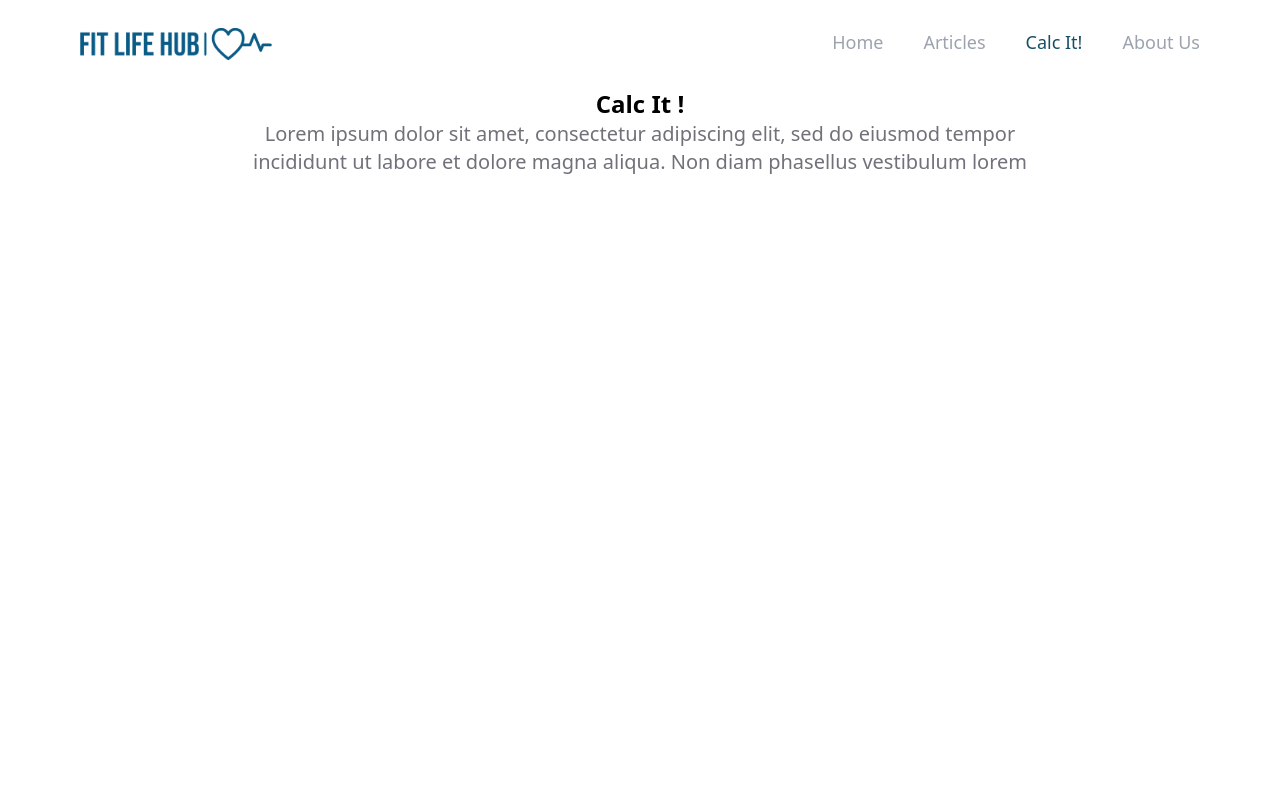
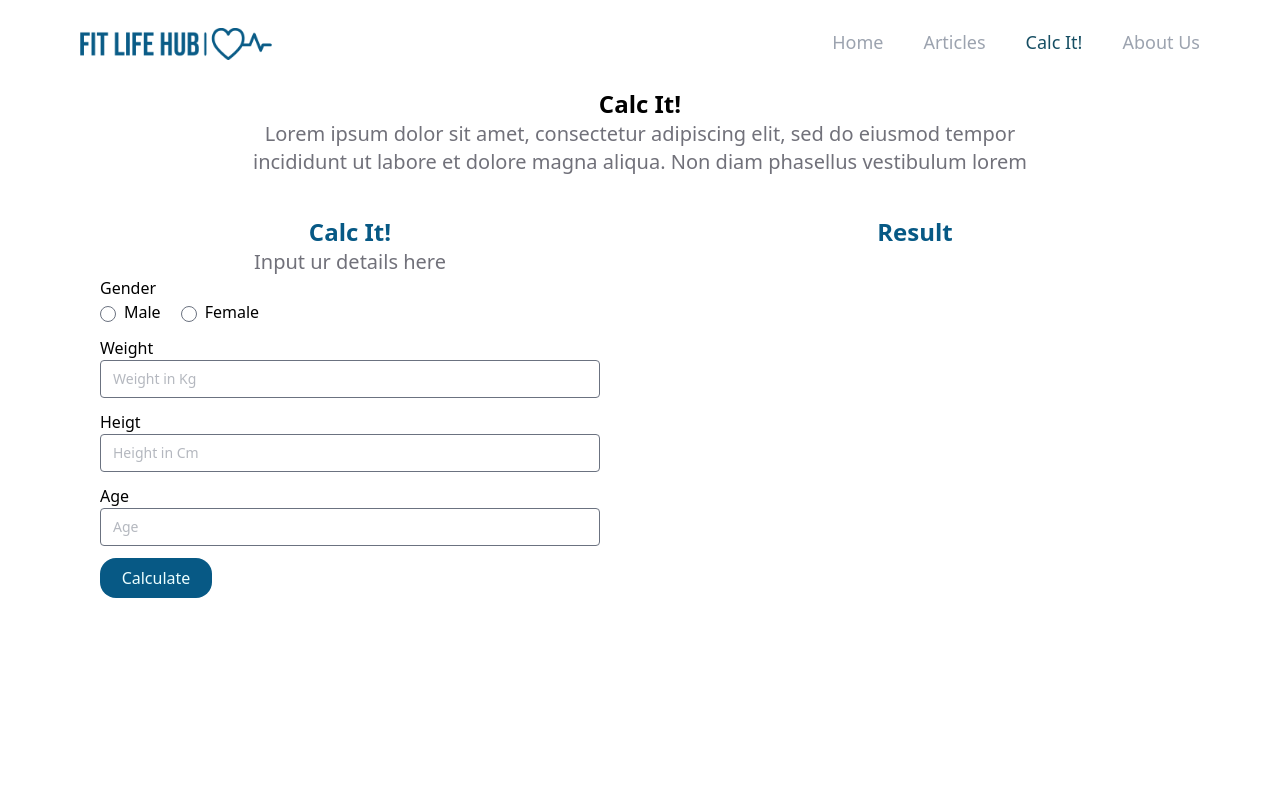
Before and after one commit to praset911/Capstone_Project, a React (Vite) app: page /calculator in a window 1280 px wide. Shown: the top 800 px of the page. Built offline with nearby package versions, Linux system fonts and the light colour scheme.

Commit message:
Calculator

```diff
--- /dev/null
+++ b/src/components/Fragments/BMIRes.jsx
@@ -0,0 +1,18 @@
+/* eslint-disable react/prop-types */
+// eslint-disable-next-line no-unused-vars
+import React from "react";
+
+const BMIResult = ({ bmi }) => (
+  <div className="items-center">
+    <h2>Your BMI is: {bmi}</h2>
+    <p>Interpretation:</p>
+    <ul>
+      <li>Underweight: BMI less than 18.5</li>
+      <li>Normal weight: BMI between 18.5 and 24.9</li>
+      <li>Overweight: BMI between 25 and 29.9</li>
+      <li>Obesity: BMI 30 or greater</li>
+    </ul>
+  </div>
+);
+
+export default BMIResult;
--- /dev/null
+++ b/src/components/Utils/BMICal.jsx
@@ -0,0 +1,10 @@
+// BMIUtils.js
+const calculateBMI = (weight, height) => {
+  if (weight && height) {
+    const heightInMeters = height / 100;
+    return (weight / (heightInMeters * heightInMeters)).toFixed(2);
+  }
+  return null;
+};
+
+export { calculateBMI };
--- a/src/pages/Calculator.jsx
+++ b/src/pages/Calculator.jsx
@@ -1,22 +1,119 @@
-const Home = () => {
+/* eslint-disable no-unused-vars */
+import React, { useState } from "react";
+import { calculateBMI } from "../components/Utils/BMICal";
+import BMIResult from "../components/Fragments/BMIRes";
+
+const Calculator = () => {
+  const [weight, setWeight] = useState("");
+  const [height, setHeight] = useState("");
+  const [bmi, setBMI] = useState(null);
+
+  const handleWeightChange = (e) => {
+    setWeight(e.target.value);
+  };
+
+  const handleHeightChange = (e) => {
+    setHeight(e.target.value);
+  };
+
+  const handleCalculateBMI = () => {
+    const calculatedBMI = calculateBMI(weight, height);
+    setBMI(calculatedBMI);
+  };
+
   return (
     <div className="flex flex-col min-h-screen">
       <body>
-        <div className="text-center text-black text-2xl font-bold">
-          Calc It !
-        </div>
-        <div className="text-center text-zinc-500 font-normal text-xl">
+        <h1 className="text-center text-black text-2xl font-bold">Calc It!</h1>
+        <h4 className="text-center text-zinc-500 font-normal text-xl">
           Lorem ipsum dolor sit amet, consectetur adipiscing elit, sed do
           eiusmod tempor <br />
           incididunt ut labore et dolore magna aliqua. Non diam phasellus
           vestibulum lorem
-        </div>
-        <div className="flex px-20 justify-between items-center py-10">
-          <div></div>
+        </h4>
+        <div className="flex mx-[100px] justify-between py-10">
+          <div className="w-[500px] h-[282px]">
+            <h3 className="text-center text-sky-800 text-2xl font-bold">
+              Calc It!
+            </h3>
+            <h5 className="text-center text-zinc-500 font-normal text-xl">
+              Input ur details here
+            </h5>
+            <div>
+              <div className="mb-3">
+                <label htmlFor="weight" className="mb-2">
+                  Gender
+                </label>
+                <form>
+                  <input type="radio" name="gender" id="m" value="male" />
+                  <label htmlFor="male" className="ml-2">
+                    Male
+                  </label>
+
+                  <input
+                    type="radio"
+                    name="gender"
+                    id="f"
+                    value="female"
+                    className="ml-5"
+                  />
+                  <label htmlFor="female" className="ml-2">
+                    Female
+                  </label>
+                </form>
+              </div>
+              <div className="mb-3">
+                <label htmlFor="weight" className="mb-2">
+                  Weight
+                </label>
+                <input
+                  type="number"
+                  value={weight}
+                  onChange={handleWeightChange}
+                  className="text-sm rounded w-full py-2 placeholder:opacity-50"
+                  placeholder="Weight in Kg"
+                />
+              </div>
+              <div className="mb-3">
+                <label htmlFor="height" className="mb-2">
+                  Heigt
+                </label>
+                <input
+                  type="number"
+                  value={height}
+                  onChange={handleHeightChange}
+                  className="text-sm rounded w-full py-2 placeholder:opacity-50"
+                  placeholder="Height in Cm"
+                />
+              </div>
+              <div className="mb-3">
+                <label htmlFor="age" className="mb-2">
+                  Age
+                </label>
+                <input
+                  type="text"
+                  className="text-sm rounded w-full py-2 placeholder:opacity-50"
+                  placeholder="Age"
+                />
+              </div>
+            </div>
+            <button
+              onClick={handleCalculateBMI}
+              className="h-10 w-28 rounded-2xl bg-sky-800 text-cyan-50"
+            >
+              Calculate
+            </button>
+          </div>
+          <div className="w-[530px] h-[282px]">
+            <h3 className="text-center text-sky-800 text-2xl font-bold">
+              Result
+            </h3>
+            {bmi !== null && <BMIResult bmi={bmi} />}
+          </div>
         </div>
       </body>
     </div>
   );
 };
 
-export default Home;
+export default Calculator;
--- a/src/pages/Home.jsx
+++ b/src/pages/Home.jsx
@@ -16,7 +16,7 @@ const Home = () => {
           </div>
           <div className="text-white font-semibold">
             <Link
-              to="/articles"
+              to="/calculator"
               className="bg-sky-900 rounded-xl text-center py-3 px-5"
             >
               Get Started
```
